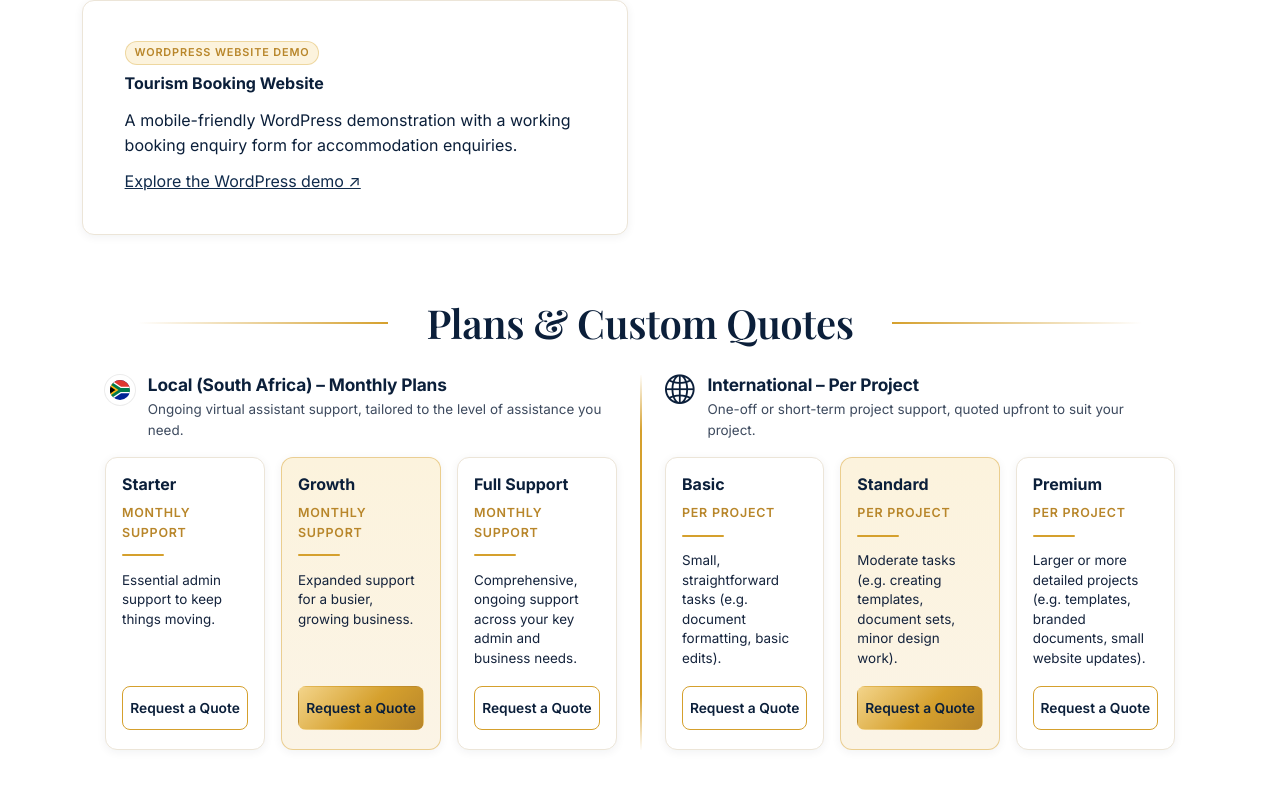
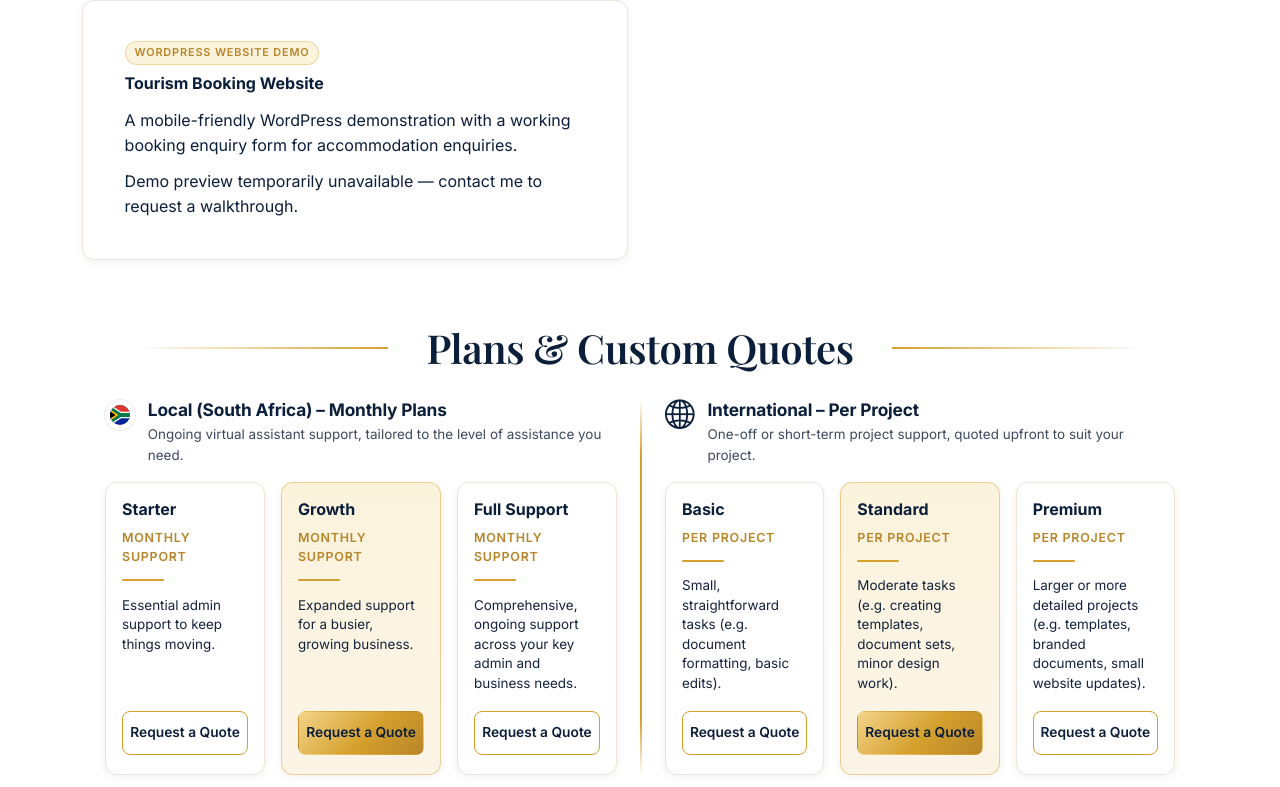
Before and after one commit to renevaservices/rene-va-services, a plain HTML site: page index.html in a window 1280 px wide. Shown: the part 3164-3951 px from the top of the page. Drawn offline with nearby package versions, Linux system fonts and the light colour scheme; a web font is replaced by a local one.

Commit message:
Remove unavailable WordPress demo link from portfolio

```diff
--- a/index.html
+++ b/index.html
@@ -371,7 +371,7 @@
                 <span class="sample-tag">WordPress website demo</span>
                 <strong>Tourism Booking Website</strong>
                 <span>A mobile-friendly WordPress demonstration with a working booking enquiry form for accommodation enquiries.</span>
-                <a href="https://renevaservices-mpfch-studio.wp.build" target="_blank" rel="noopener noreferrer">Explore the WordPress demo ↗</a>
+                <span>Demo preview temporarily unavailable — contact me to request a walkthrough.</span>
               </span>
             </article>
           </div>
```
